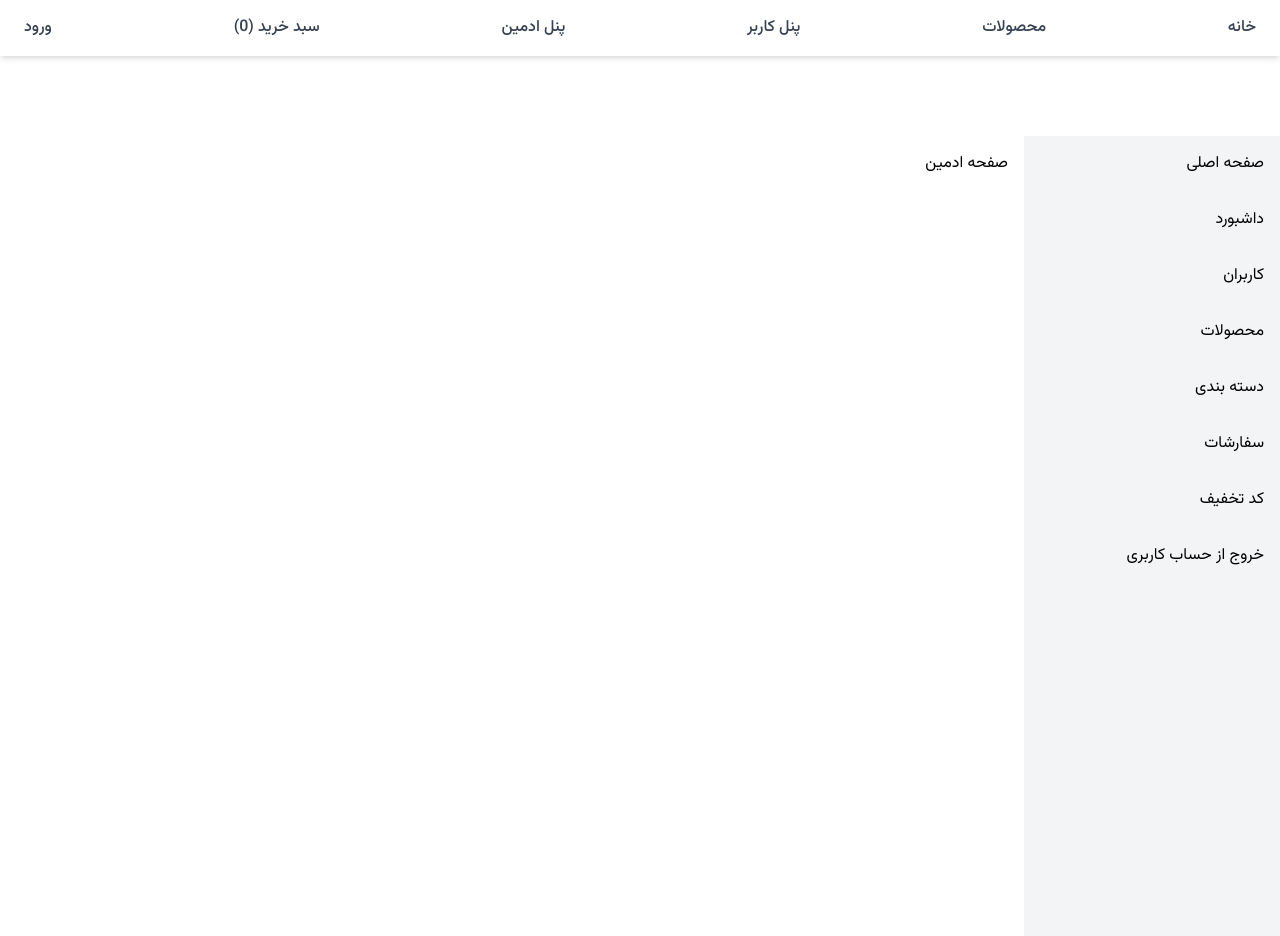
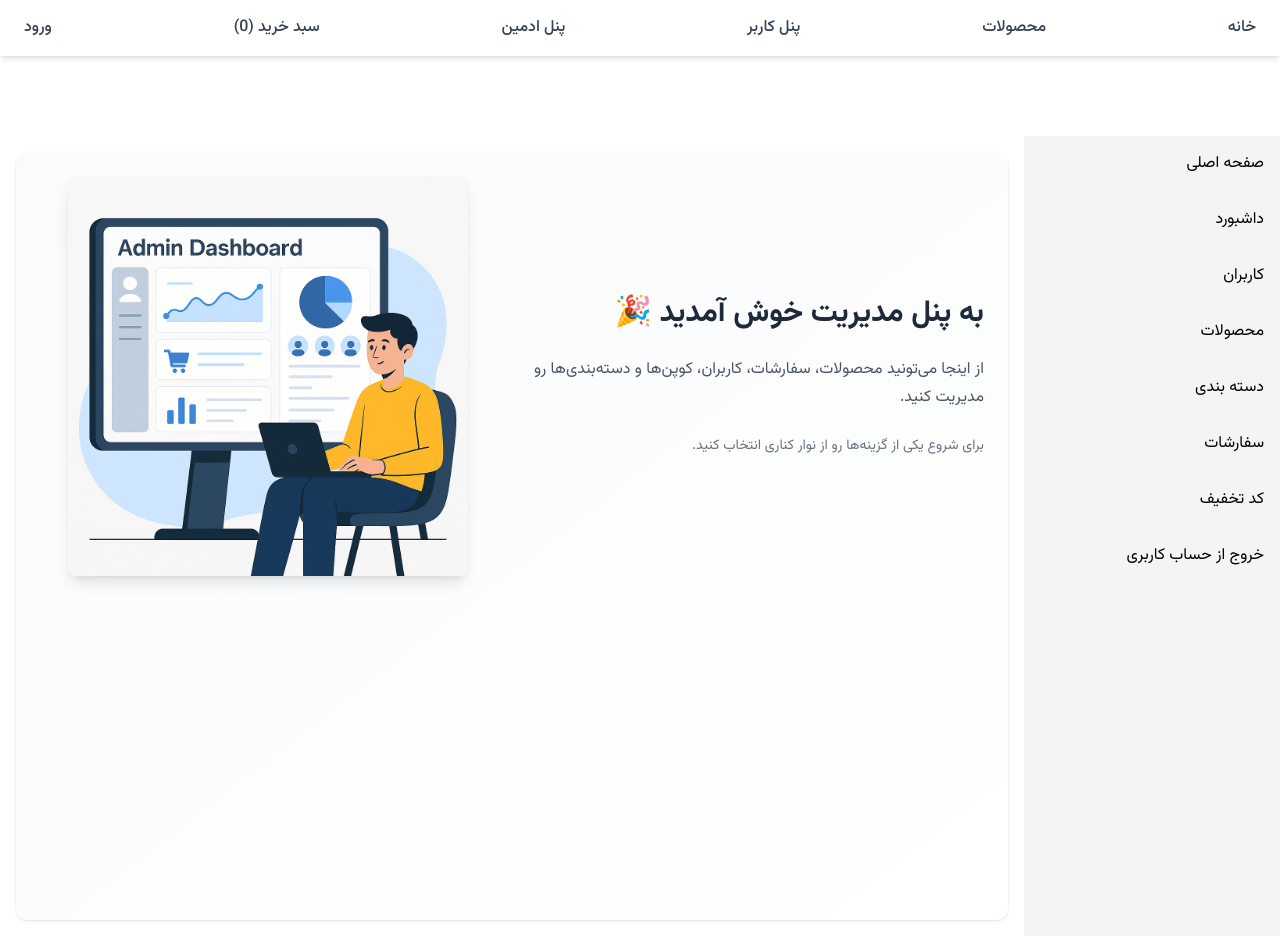
Before and after one commit to tatasadi/next-shop-admin-panel, a Next.js app: page /admin in a window 1280 px wide. Built offline with nearby package versions, Linux system fonts and the light colour scheme; no server answers.

Commit message:
add adminPage

```diff
--- a/src/app/(admin)/admin/page.jsx
+++ b/src/app/(admin)/admin/page.jsx
@@ -1,4 +1,33 @@
-function Admin() {
-	return <div>صفحه ادمین</div>
+'use client'
+
+import Image from 'next/image'
+
+export default function AdminHome() {
+	return (
+		<div className="h-full w-full p-6 bg-gradient-to-br from-gray-50 to-white rounded-xl shadow-sm">
+			<div className="grid grid-cols-1 md:grid-cols-2 items-center gap-8">
+				<div className="space-y-6">
+					<h1 className="text-3xl font-bold text-gray-800">
+						به پنل مدیریت خوش آمدید 🎉
+					</h1>
+					<p className="text-gray-600 leading-7">
+						از اینجا می‌تونید محصولات، سفارشات، کاربران، کوپن‌ها و
+						دسته‌بندی‌ها رو مدیریت کنید.
+					</p>
+					<p className="text-gray-500 text-sm">
+						برای شروع یکی از گزینه‌ها رو از نوار کناری انتخاب کنید.
+					</p>
+				</div>
+				<div className="flex justify-center">
+					<Image
+						src="/Dashboard.png"
+						width={400}
+						height={400}
+						alt="admin dashboard"
+						className="rounded-lg shadow-lg"
+					/>
+				</div>
+			</div>
+		</div>
+	)
 }
-export default Admin
--- a/src/app/(profile)/profile/page.jsx
+++ b/src/app/(profile)/profile/page.jsx
@@ -6,29 +6,46 @@ import PaymentTable from './payments/PaymentTable'
 import Link from 'next/link'
 import Loader from '@/ui/Loader'
 import { HiPlusCircle } from 'react-icons/hi'
+import Image from 'next/image'
 
 function Profile() {
 	const { data, isLoading } = useGetUser()
 	const { user, payments } = data || {}
+
 	if (isLoading) return <Loader />
+
 	return (
-		<div className="py-4">
-			<h1 className="mb-4 text-xl">
-				سلام ! <span className="font-bold">{user.name}</span> خوش
-				آمدی!
-			</h1>
-			<p>
-				<span>تاریخ پیوستن:</span>
-				<span> {toLocalDateString(user.createdAt)} </span>
-			</p>
-			<div className="border border-gray-300 rounded-xl  mt-8">
+		<div className="overflow-y-scroll scrollbar-hide h-[800px]">
+			<div className="bg-white shadow-lg rounded-2xl overflow-hidden border border-gray-200  max-w-3xl mx-auto">
+				<div className="p-6 text-center">
+					<h2 className="text-2xl font-extrabold mb-2 text-gray-800">
+						داشبورد کاربری {user.name}
+					</h2>
+					<p className="text-gray-600 mb-6">
+						اطلاعات، سفارشات و فعالیت‌های خود را در اینجا مشاهده کنید.
+					</p>
+					<div className="flex justify-center">
+						<Image
+							src="/Uomo.png"
+							alt="User Panel Illustration"
+							width={500}
+							height={400}
+							className="rounded-xl shadow-md border border-gray-300"
+						/>
+					</div>
+				</div>
+			</div>
+			<div className="border border-gray-200 rounded-xl mt-8 shadow-sm bg-white">
 				<div className="p-4 flex items-center justify-between">
-					<h2 className="font-bold text-xl">آخرین سفارشات کاربر</h2>
-					<Link className="link-btn" href="/profile/payments">
-						<HiPlusCircle className="w-6 h-6" />
+					<h2 className="font-bold text-lg text-gray-700">
+						آخرین سفارشات کاربر
+					</h2>
+					<Link className="link-btn text-sm" href="/profile/payments">
+						<HiPlusCircle className="w-5 h-5 ml-1" />
 						<span>مشاهده همه سفارشات</span>
 					</Link>
 				</div>
+
 				<PaymentTable
 					payments={payments
 						.sort(
--- a/src/app/globals.css
+++ b/src/app/globals.css
@@ -69,3 +69,11 @@ body {
 .link-btn {
 	@apply inline-flex items-center gap-x-2 rounded-lg bg-blue-700 text-white hover:bg-blue-400 transition-colors duration-200 px-4 py-2 text-sm font-medium shadow-md;
 }
+
+.scrollbar-hide::-webkit-scrollbar {
+	display: none;
+}
+.scrollbar-hide {
+	-ms-overflow-style: none;
+	scrollbar-width: none;
+}
```
Also changed, not shown: public/Dashboard.png (added), public/Uomo.png (added).
